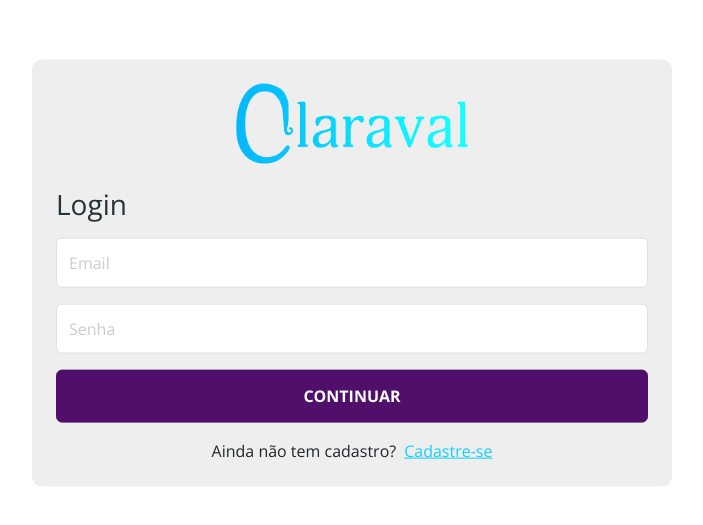
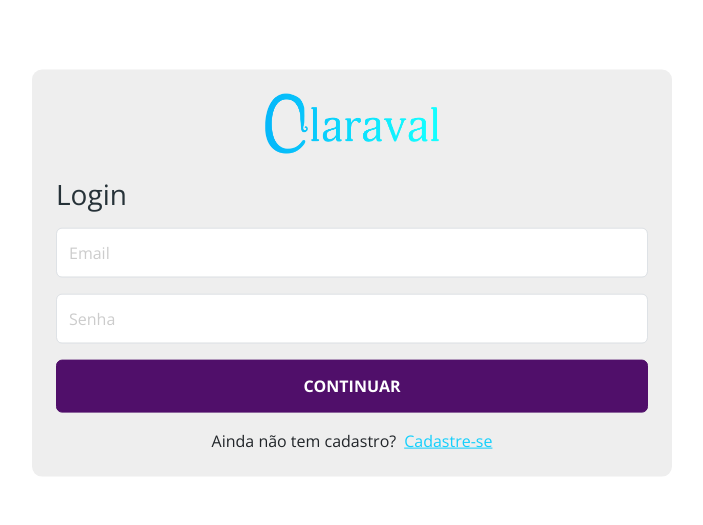
Before and after one commit to GabrielSousaJS/claraval-store-v2-frontend, a React (Vite) app in the folder frontend/: page /login in a window 1280 px wide. Shown: the part 127-652 px from the top of the page, without its empty margins (288-991 px from the left). Built offline with nearby package versions, Linux system fonts and the light colour scheme.

Commit message:
REFACTOR: criando componente específico para logo

```diff
--- /dev/null
+++ b/frontend/src/components/CompanyLogo/index.tsx
@@ -0,0 +1,14 @@
+import "./styles.css";
+
+import logo from "../../assets/images/logo.png";
+import { Link } from "react-router-dom";
+
+export default function CompanyLogo() {
+  return (
+    <div className="container-logo">
+      <Link to={"/"}>
+        <img src={logo} alt="Logo da empresa" />
+      </Link>
+    </div>
+  );
+}
--- a/frontend/src/components/HeaderClient/index.tsx
+++ b/frontend/src/components/HeaderClient/index.tsx
@@ -1,11 +1,8 @@
-import "./styles.css";
-
 import togglerIcon from "../../assets/icons/togglerIcon.svg";
-import logo from "../../assets/images/logo.png";
 import SearchBar from "./SearchBar";
 import MenuBar from "./MenuBar";
 import { useState } from "react";
-import { Link } from "react-router-dom";
+import CompanyLogo from "../CompanyLogo";
 
 export default function HeaderClient() {
   const [menuBar, setMenuBar] = useState(false);
@@ -21,11 +18,7 @@ export default function HeaderClient() {
   return (
     <header className="bg-primary">
       <div className="container d-flex justify-content-between align-items-center pt-4 pb-4 ps-1 pe-1">
-        <div className="container-logo">
-          <Link to={"/"}>
-            <img src={logo} alt="Logo da empresa" />
-          </Link>
-        </div>
+        <CompanyLogo />
 
         <SearchBar />
 
--- a/frontend/src/routes/Login/index.tsx
+++ b/frontend/src/routes/Login/index.tsx
@@ -1,11 +1,11 @@
 import "./styles.css";
 
 import { useState } from "react";
-import logo from "../../assets/images/logo.png";
 import { Link } from "react-router-dom";
 import FormInput from "../../components/FormInput";
 import { ButtonPrimary } from "../../components/ButtonPrimary";
 import * as forms from "../../utils/forms";
+import CompanyLogo from "../../components/CompanyLogo";
 
 export default function Login() {
   const [formData, setFormData] = useState<any>({
@@ -52,10 +52,8 @@ export default function Login() {
 
   return (
     <main className="modal-center-box p-4 login-container">
-      <div className="d-flex justify-content-center login-container-logo">
-        <Link to="/">
-          <img src={logo} alt="Logo da empresa" />
-        </Link>
+      <div className="text-center">
+        <CompanyLogo />
       </div>
       <h3 className="text-dark fw-light pt-4">Login</h3>
 
--- a/frontend/src/routes/Login/styles.css
+++ b/frontend/src/routes/Login/styles.css
@@ -1,10 +1,5 @@
 .login-container {
   width: 50%;
-}
-
-.login-container-logo img {
-  width: auto;
-  height: 80px;
 }
 
 .login-container a {
```
Also changed, not shown: frontend/src/components/CompanyLogo/styles.css (renamed from frontend/src/components/HeaderClient/styles.css).
